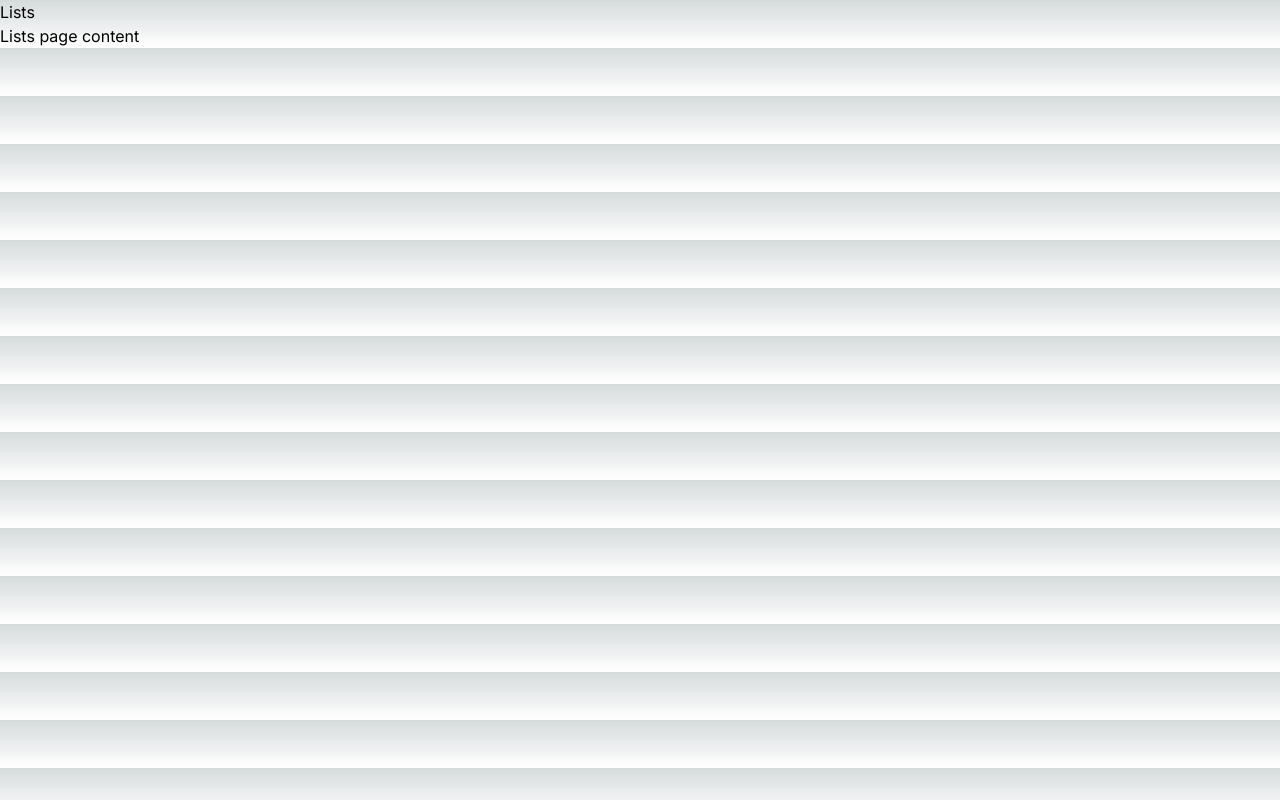
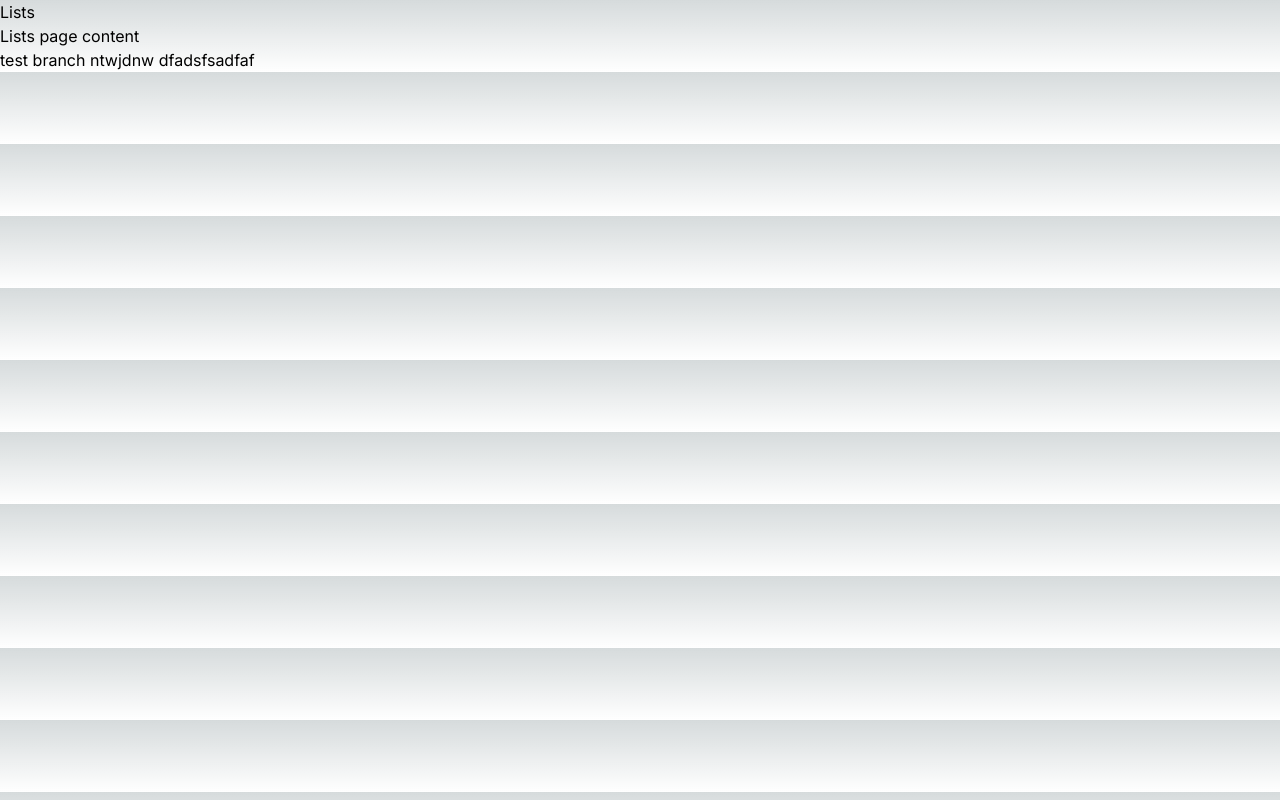
Before and after one commit to cafein-developer/frontend, a Next.js app: page /lists in a window 1280 px wide. Built offline with nearby package versions, Linux system fonts and the light colour scheme.

Commit message:
테스트

```diff
--- a/app/lists/page.js
+++ b/app/lists/page.js
@@ -3,6 +3,7 @@ export default async function ListsPage() {
     <div>
       <h1>Lists</h1>
       <p>Lists page content</p>
+      <div>test branch ntwjdnw dfadsfsadfaf</div>
     </div>
   )
 }
```
